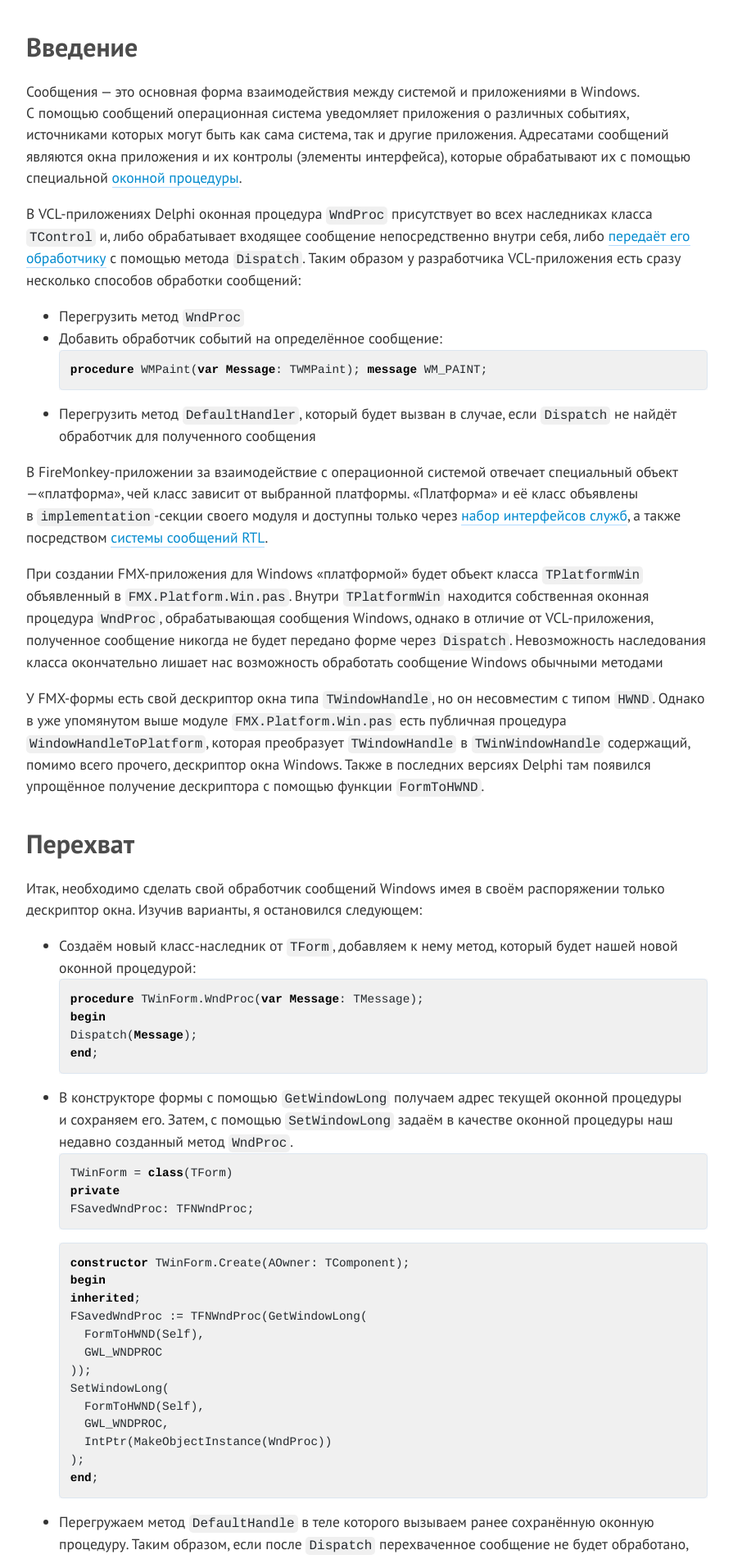
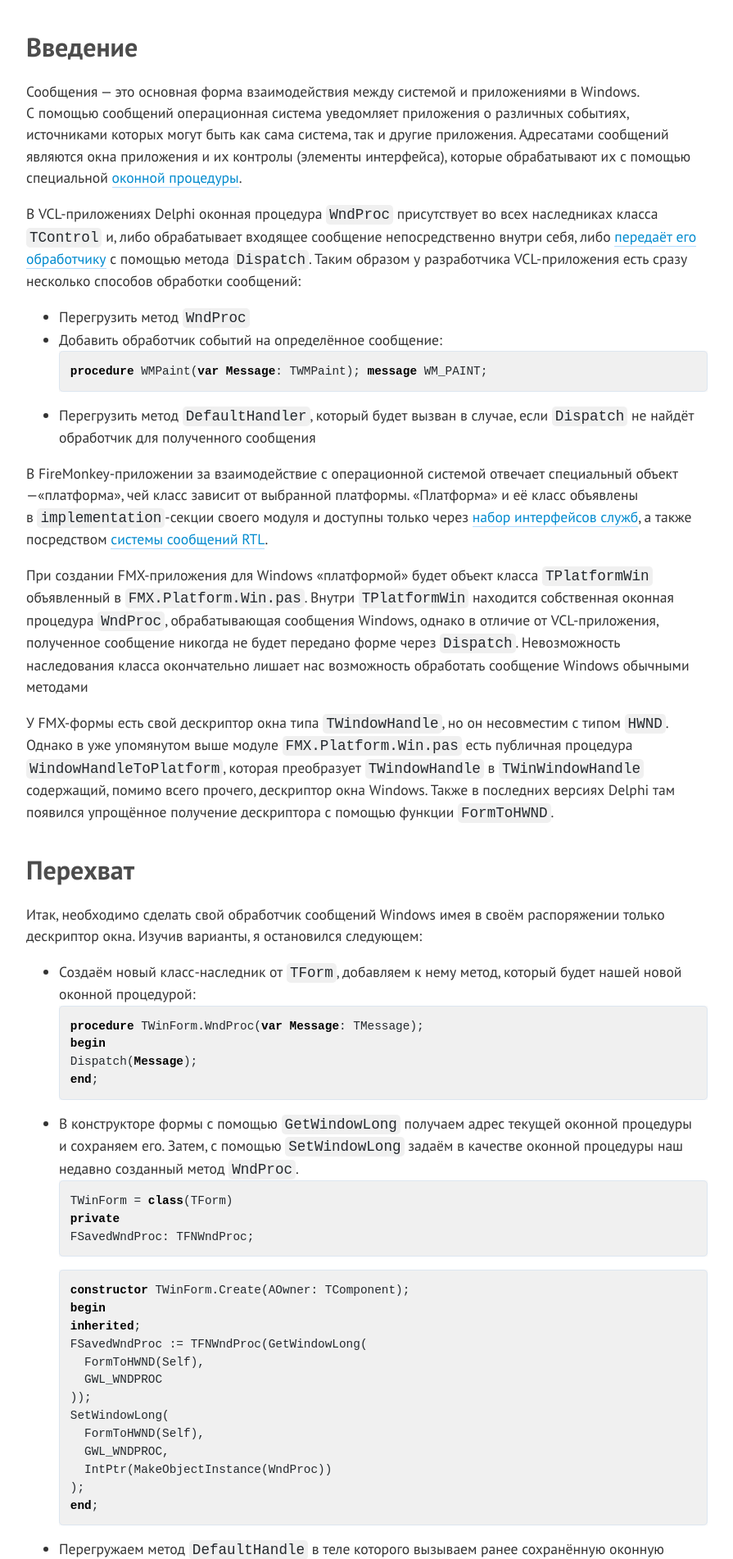
Before and after one commit to dmitryilyn/dmitryilyn.github.io, a Jekyll site: the page built from index.md, in a window 1280 px wide. Shown: the part 436-2338 px from the top of the page at 82% size, without its empty margins (192-1087 px from the left). Built offline with Jekyll 4.4.1, drawn with Linux system fonts in a browser that asks for light colours; our own code applies the rules of GitHub Pages for plain Markdown files; the repository's description, which GitHub fills in, is left out.

Commit message:
test 12.1

```diff
--- a/_layouts/default.html
+++ b/_layouts/default.html
@@ -7,7 +7,6 @@
     <meta name="viewport" content="width=device-width, initial-scale=1">
     <meta name="theme-color" content="#157878">
     <link href="https://fonts.googleapis.com/css?family=PT+Sans:400,400i,700,700i&amp;subset=cyrillic" rel="stylesheet">
-    <link href="https://fonts.googleapis.com/css?family=Cousine:400,400i,700,700i&amp;subset=cyrillic" rel="stylesheet">
     <link rel="stylesheet" href="{{ '/assets/css/style.css?v=' | append: site.github.build_revision | relative_url }}">
   </head>
   <body>
--- a/_sass/jekyll-theme-cayman.scss
+++ b/_sass/jekyll-theme-cayman.scss
@@ -212,8 +212,7 @@
 
   code {
     padding: 2px 4px;
-    font-family: Cousine, Consolas, "Liberation Mono", Menlo, Courier, monospace;
-    font-size: 16px;
+    font-family: 1.1rem Consolas, "Liberation Mono", Menlo, Courier, monospace;
     color: $code-text-color;
     background-color: $code-bg-color;
     border-radius: 0.3rem;
@@ -223,7 +222,7 @@
     padding: 0.8rem;
     margin-top: 0;
     margin-bottom: 1rem;
-    font: 1rem Consolas, "Liberation Mono", Menlo, Courier, monospace;
+    font: 1.1rem Consolas, "Liberation Mono", Menlo, Courier, monospace;
     color: $code-text-color;
     word-wrap: normal;
     background-color: $code-bg-color;
```
